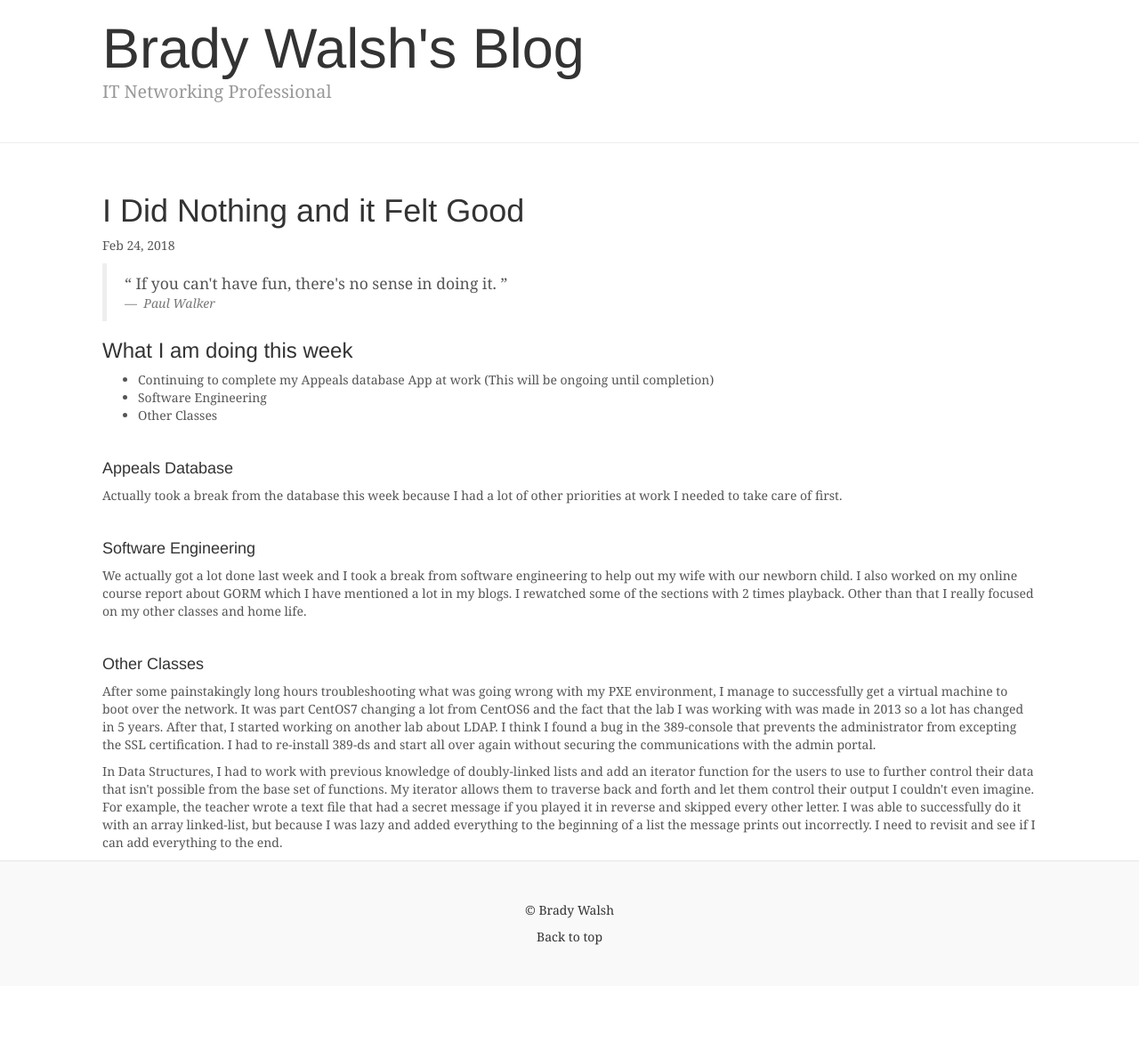
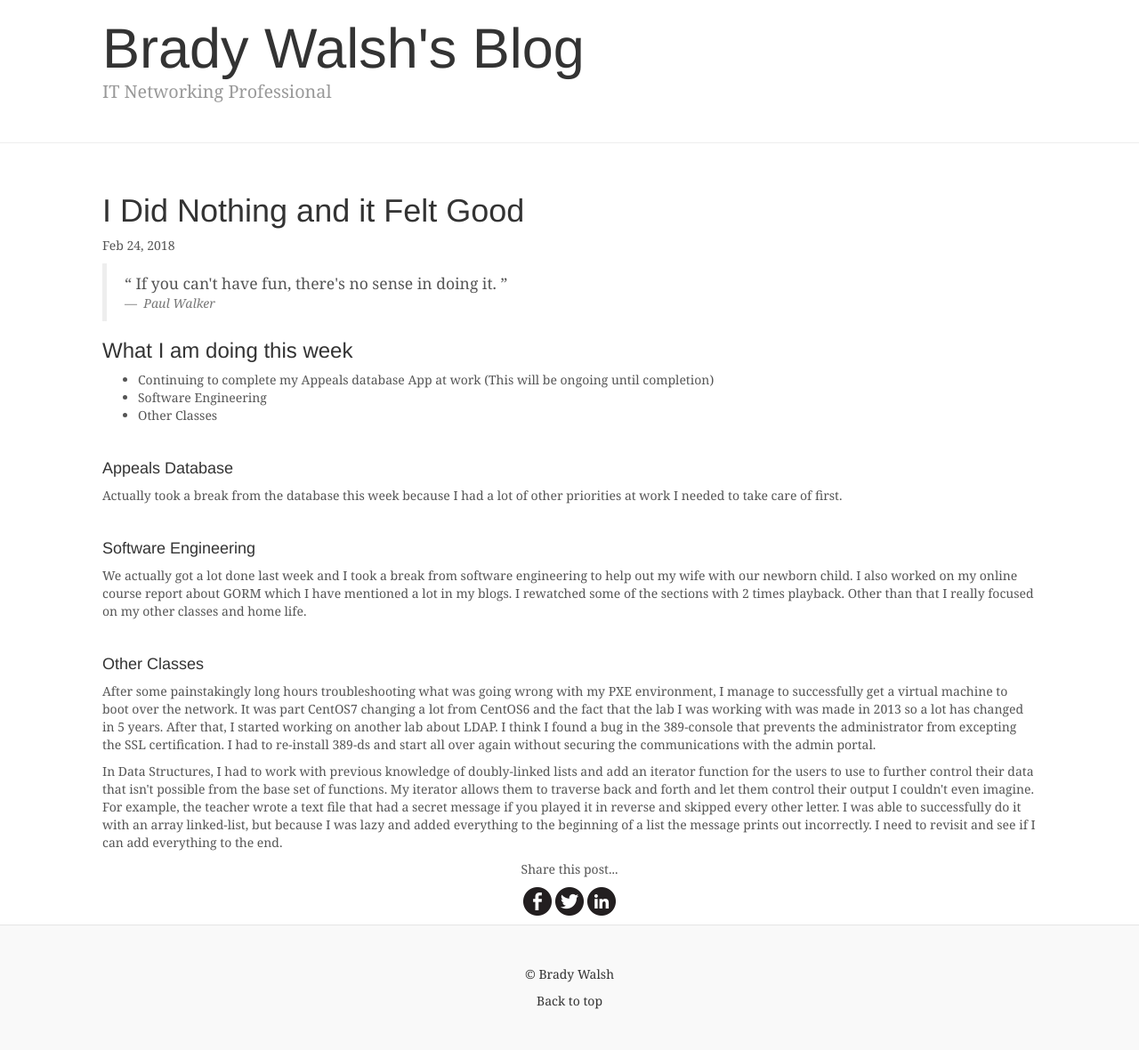
Before and after one commit to knighthawkbro/knighthawkbro.github.io, a Jekyll site: the page built from blog/_posts/2018-02-24-blog-7-i-did-nothing-and-it-felt-good.html, in a window 1280 px wide. Shown: the whole page at 89% size. Built offline with Jekyll 4.4.1, drawn with Linux system fonts in a browser that asks for light colours; nearby versions of some CDN libraries; comment, search, counter and statistics services are not loaded; before the commit the page ends 1108 px from its top, so only the background shows below that.

Commit message:
Added social media links to all posts

```diff
--- /dev/null
+++ b/_includes/social.html
@@ -0,0 +1,6 @@
+<ul class="share-buttons col-md-2 col-md-offset-5 text-center">
+  <p>Share this post...</p>
+  <li><a href="https://www.facebook.com/sharer/sharer.php?u=http%3A%2F%2Fbradywalsh.me&quote=" title="Share on Facebook" target="_blank" onclick="window.open('https://www.facebook.com/sharer/sharer.php?u=' + encodeURIComponent(document.URL) + '&quote=' + encodeURIComponent(document.URL)); return false;"><img alt="Share on Facebook" src="/assets/img/flat_web_icon_set/black/Facebook.png" /></a></li>
+  <li><a href="https://twitter.com/intent/tweet?source=http%3A%2F%2Fbradywalsh.me&text=:%20http%3A%2F%2Fbradywalsh.me&via=knighthawkbro" target="_blank" title="Tweet" onclick="window.open('https://twitter.com/intent/tweet?text=' + encodeURIComponent(document.title) + ':%20'  + encodeURIComponent(document.URL)); return false;"><img alt="Tweet" src="/assets/img/flat_web_icon_set/black/Twitter.png" /></a></li>
+  <li><a href="http://www.linkedin.com/shareArticle?mini=true&url=http%3A%2F%2Fbradywalsh.me&title=&summary=&source=http%3A%2F%2Fbradywalsh.me" target="_blank" title="Share on LinkedIn" onclick="window.open('http://www.linkedin.com/shareArticle?mini=true&url=' + encodeURIComponent(document.URL) + '&title=' +  encodeURIComponent(document.title)); return false;"><img alt="Share on LinkedIn" src="/assets/img/flat_web_icon_set/black/LinkedIn.png" /></a></li>
+</ul>
--- a/_layouts/post.html
+++ b/_layouts/post.html
@@ -22,6 +22,10 @@ custom_js: true
     {{ content }}
   </div>
 
+  <div>
+    {% include social.html %}
+  </div>
+
   {% if site.disqus.shortname %}
     {% include disqus_comments.html %}
   {% endif %}
--- a/assets/css/blog.css
+++ b/assets/css/blog.css
@@ -195,3 +195,24 @@
   text-decoration: none;
   color: inherit;
 }
+
+/* For Social Media Icons */
+ul.share-buttons{
+  list-style: none;
+  padding: 0;
+}
+
+ul.share-buttons li{
+  display: inline;
+}
+
+ul.share-buttons .sr-only{
+  position: absolute;
+  clip: rect(1px 1px 1px 1px);
+  clip: rect(1px, 1px, 1px, 1px);
+  padding: 0;
+  border: 0;
+  height: 1px;
+  width: 1px;
+  overflow: hidden;
+}
```
Also changed, not shown: assets/img/flat_web_icon_set/black/Email.png (added), assets/img/flat_web_icon_set/black/Facebook.png (added), assets/img/flat_web_icon_set/black/Google+.png (added), assets/img/flat_web_icon_set/black/LinkedIn.png (added), assets/img/flat_web_icon_set/black/Pinboard.png (added), assets/img/flat_web_icon_set/black/Pinterest.png (added), assets/img/flat_web_icon_set/black/Pocket.png (added), assets/img/flat_web_icon_set/black/Reddit.png (added), assets/img/flat_web_icon_set/black/Tumblr.png (added), assets/img/flat_web_icon_set/black/Twitter.png (added), assets/img/flat_web_icon_set/black/Wordpress.png (added), 1 other file.
